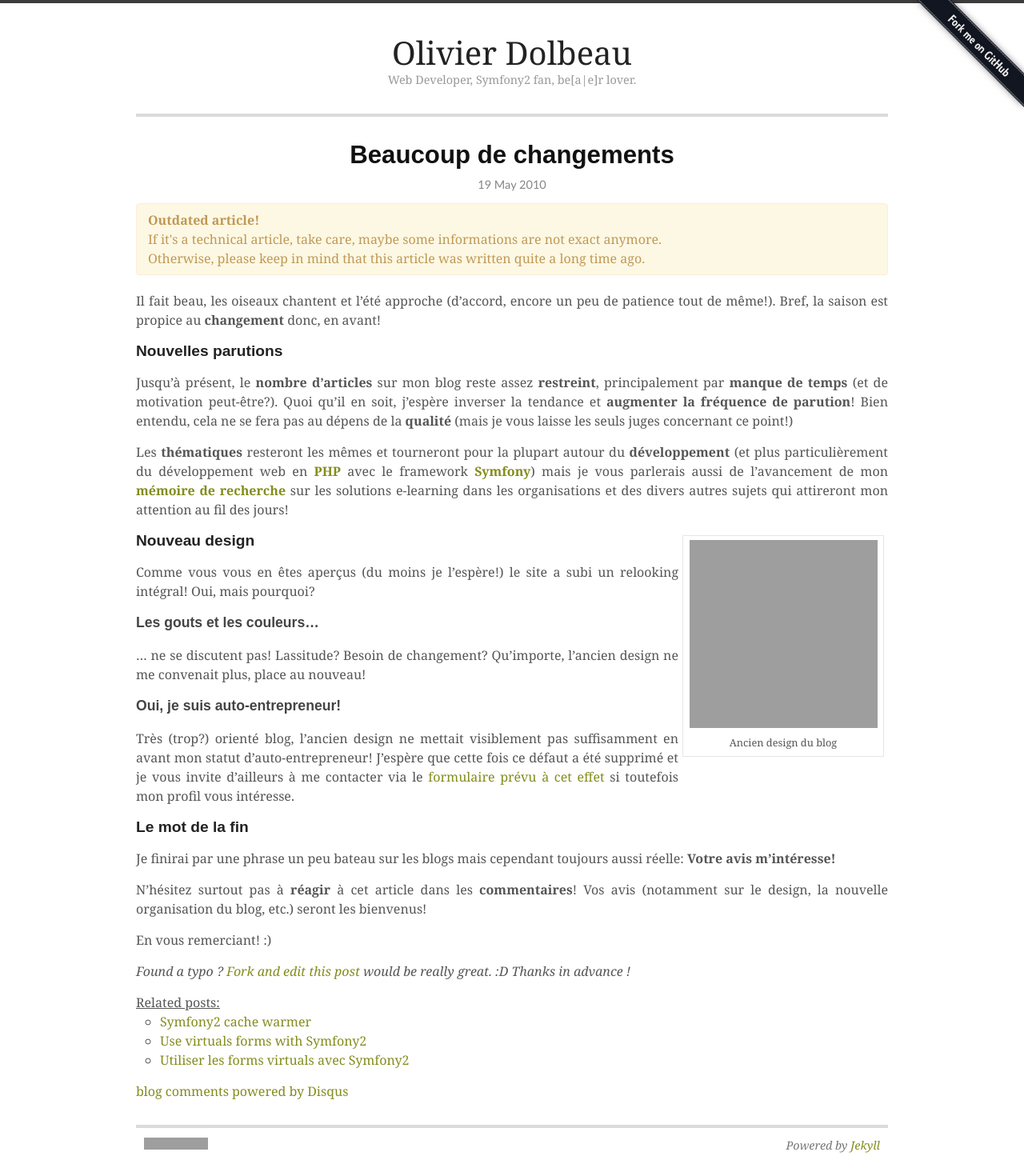
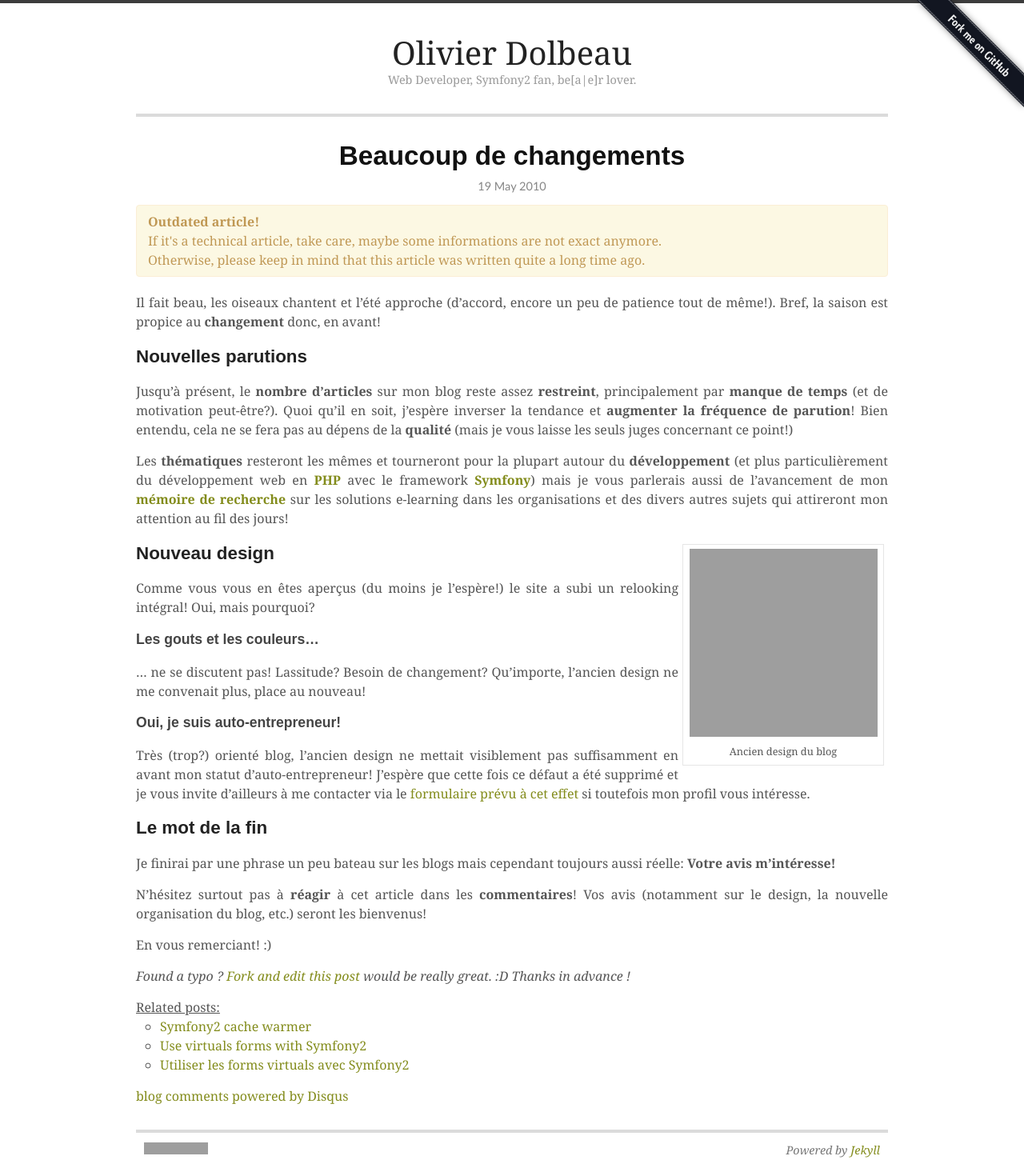
Before and after one commit to odolbeau/odolbeau.github.com, a Jekyll site: the page built from _posts/2010-05-19-beaucoup-de-changements.md, in a window 1280 px wide. Shown: the whole page at 80% size. Built offline with Jekyll 4.4.1, drawn with Linux system fonts in a browser that asks for light colours; comment, search, counter and statistics services are not loaded; grey boxes are pictures that could not be loaded.

Commit message:
Adjust some font size

```diff
--- a/assets/css/base.css
+++ b/assets/css/base.css
@@ -26,12 +26,12 @@ ul {
 
 /* Titles */
 h1 {
-    font: bold 1.5em Arial,sans-serif;
+    font: bold 1.6em Arial,sans-serif;
     color: #111;
     margin: 0 0 10px;
 }
 h2 {
-    font: bold 1.2em Arial,sans-serif;
+    font: bold 1.4em Arial,sans-serif;
     color: #222;
 }
 h3 {
```
